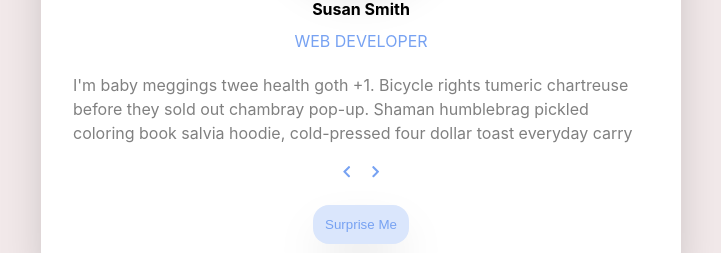
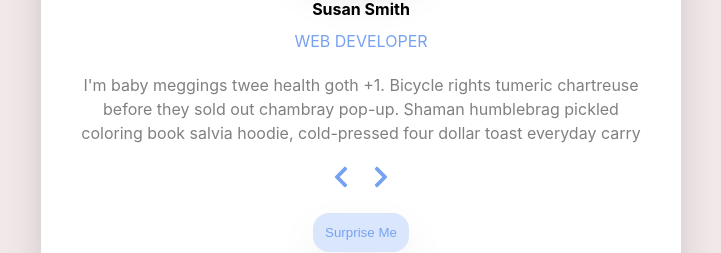
Before and after one commit to NathanJReidy/react-project-slider, a React (Create React App) app: page / in a window 1280 px wide. Shown: the part 407-660 px from the top of the page, without its empty margins (279-1000 px from the left). Built offline with nearby package versions, Linux system fonts and the light colour scheme.

Commit message:
Added state

```diff
--- a/src/Review.js
+++ b/src/Review.js
@@ -3,10 +3,41 @@ import people from "./data";
 import { FaChevronLeft, FaChevronRight, FaQuoteRight } from "react-icons/fa";
 
 const Review = () => {
-  const [reviewNumber, setReviewNumber] = useState(0);
-  const [review, setReview] = useState(people[reviewNumber]);
-  console.log(review);
-  const { id, image, job, name, text } = review;
+  const [reviewIndex, setReviewIndex] = useState(0);
+  const { id, name, job, image, text } = people[reviewIndex];
+
+  //   const nextReview = () => {
+  //     if (0 <= reviewIndex < 3) {
+  //       setReviewIndex(reviewIndex + 1);
+  //     } else if (reviewIndex >= 3) {
+  //       setReviewIndex(0);
+  //     }
+  //   };
+
+  const nextReview = () => {
+    setReviewIndex((index) => {
+      if (index === people.length - 1) {
+        return 0;
+      } else {
+        return index + 1;
+      }
+    });
+  };
+
+  const prevReview = () => {
+    setReviewIndex((index) => {
+      if (index === 0) {
+        return people.length - 1;
+      } else {
+        return index - 1;
+      }
+    });
+  };
+
+  const randomReview = () => {
+    const randomNumber = Math.floor(Math.random() * 4); // Generates random number between 0-3;
+    setReviewIndex(randomNumber);
+  };
 
   return (
     <article className="review">
@@ -15,28 +46,12 @@ const Review = () => {
       <p className="role">{job}</p>
       <p className="desc">{text}</p>
       <div className="btnContainer">
-        <button
-          className="previousIcon"
-          onClick={() => {
-            setReview(people[reviewNumber - 1]);
-            setReviewNumber(reviewNumber - 1);
-          }}
-        >
-          {" "}
-          <FaChevronLeft />{" "}
-        </button>
-        <button
-          className="nextIcon"
-          onClick={() => {
-            setReview(people[reviewNumber + 1]);
-            setReviewNumber(reviewNumber + 1);
-          }}
-        >
-          {" "}
-          <FaChevronRight />{" "}
-        </button>
+        <FaChevronLeft className="previousIcon" onClick={prevReview} />
+        <FaChevronRight className="nextIcon" onClick={nextReview} />
       </div>
-      <button className="surpriseBtn">Surprise Me</button>
+      <button className="surpriseBtn" onClick={randomReview}>
+        Surprise Me
+      </button>
     </article>
   );
 };
--- a/src/index.css
+++ b/src/index.css
@@ -139,6 +139,7 @@ section {
 
 .desc {
   color: gray;
+  text-align: center;
 }
 
 .btnContainer {
@@ -171,6 +172,7 @@ section {
   border: none;
   outline: none;
   cursor: pointer;
+  font-size: 1.5rem;
 }
 
 .nextIcon {
@@ -182,4 +184,5 @@ section {
   border: none;
   outline: none;
   cursor: pointer;
+  font-size: 1.5rem;
 }
```
